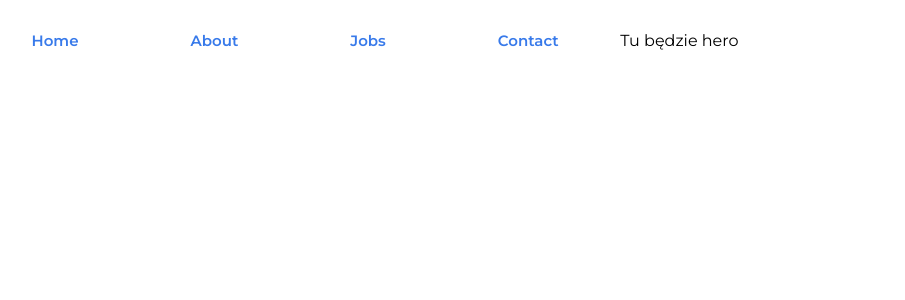
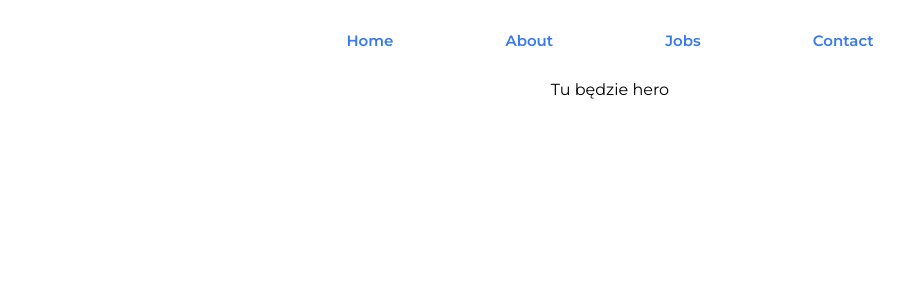
Before and after one commit to mkropidlowski/jobs-portal, a Next.js app: page / in a window 1280 px wide. Shown: the top 300 px of the page, without its empty margins (30-935 px from the left). Built offline with nearby package versions, Linux system fonts and the light colour scheme.

Commit message:
JOB-6: Edit scss

```diff
--- a/components/molecules/PageLayout/pageLayout.module.scss
+++ b/components/molecules/PageLayout/pageLayout.module.scss
@@ -5,8 +5,13 @@
 	width: 100%;
 	display: flex;
 	justify-content: center;
+	flex-direction: column;
 	align-items: center;
 	.container {
 		width: $pageWidth;
+		display: flex;
+		justify-content: center;
+		flex-direction: column;
+		align-items: center;
 	}
 }
```
